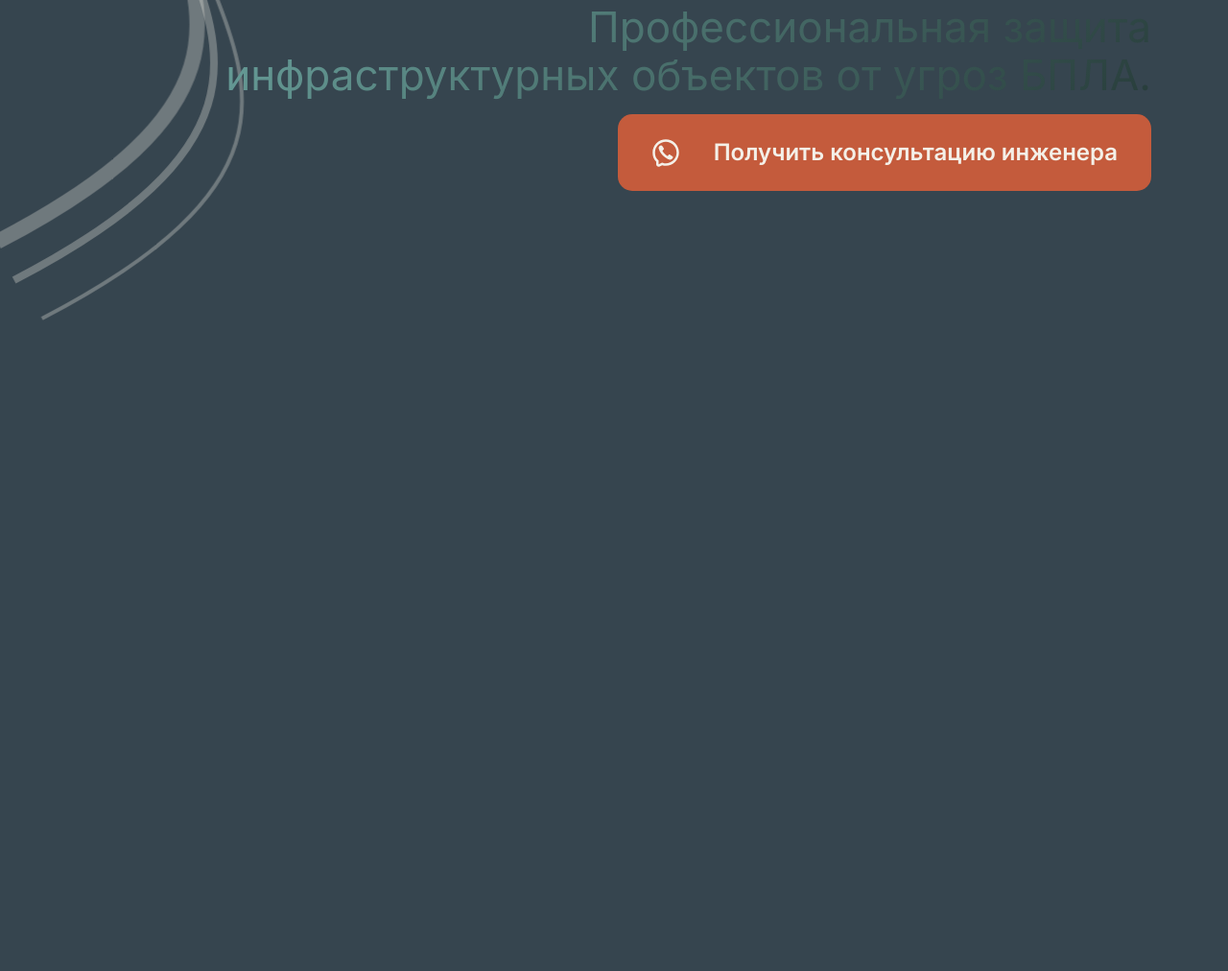
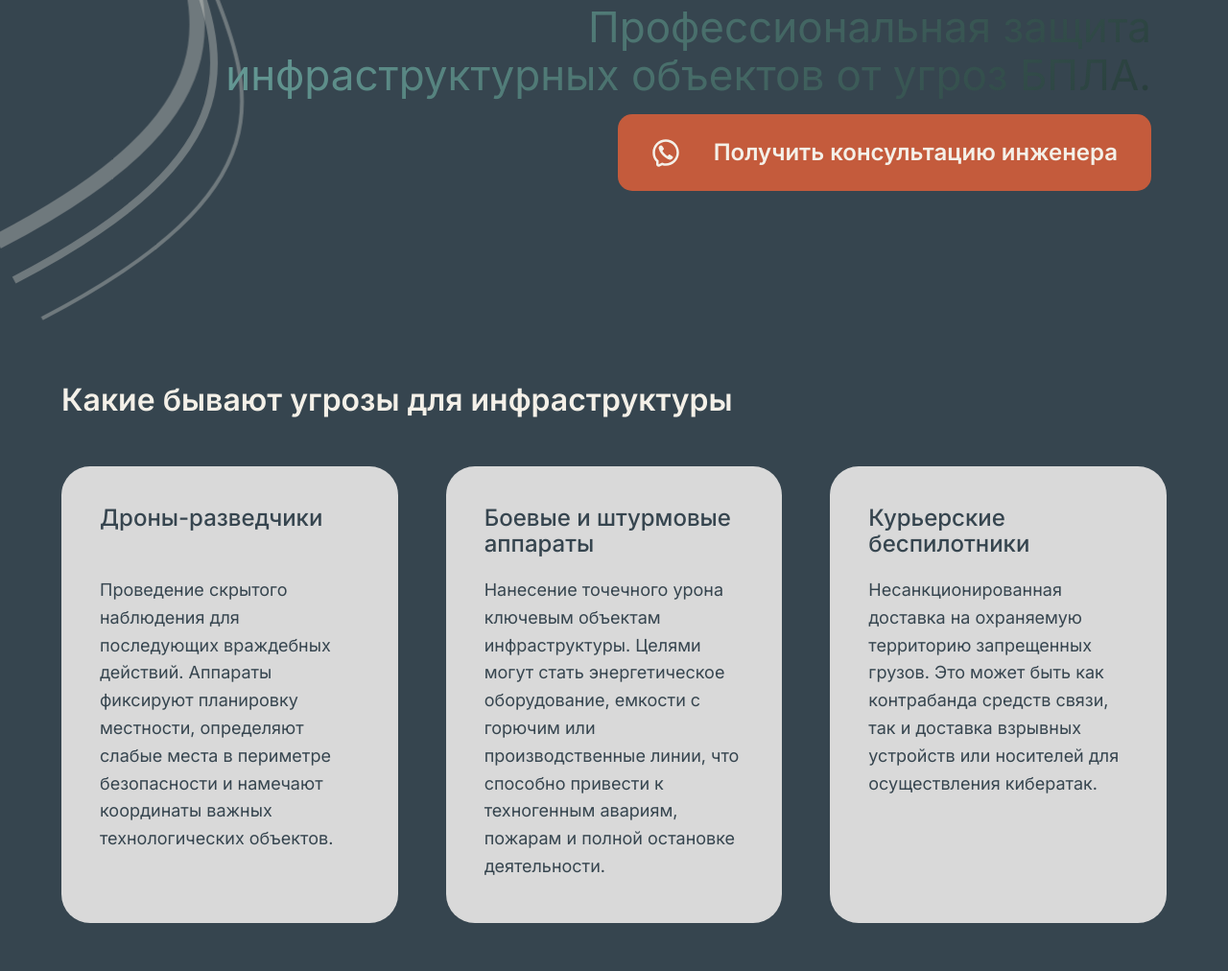
Before and after one commit to DNAYMUSHIN/technoshit, a website built with Vite: page index.html in a window 1280 px wide. Shown: the part 533-1545 px from the top of the page at 96% size. Before the commit the page ends 882 px from the top, so only its background shows below. Built offline with nearby package versions, Linux system fonts and the light colour scheme; files whose address does not match are found by name.

Commit message:
Section added

```diff
--- a/index.html
+++ b/index.html
@@ -73,6 +73,25 @@
       </div>
     </section>
 
+    <div class="section-container">
+      <section class="section">
+        <h2 class="section__title">Какие бывают угрозы для инфраструктуры</h2>
+        <div class="card-container">
+          <div class="card-container__card card">
+            <h3 class="card__title">Дроны-разведчики</h3>
+            <p class="card__subtitle">Проведение скрытого наблюдения для последующих враждебных действий. Аппараты фиксируют планировку местности, определяют слабые места в периметре безопасности и намечают координаты важных технологических объектов.</p>
+          </div>
+          <div class="card">
+            <h3 class="card__title">Боевые и штурмовые аппараты</h3>
+            <p class="card__subtitle">Нанесение точечного урона ключевым объектам инфраструктуры. Целями могут стать энергетическое оборудование, емкости с горючим или производственные линии, что способно привести к техногенным авариям, пожарам и полной остановке деятельности.</p>
+          </div>
+          <div class="card">
+            <h3 class="card__title">Курьерские беспилотники</h3>
+            <p class="card__subtitle">Несанкционированная доставка на охраняемую территорию запрещенных грузов. Это может быть как контрабанда средств связи, так и доставка взрывных устройств или носителей для осуществления кибератак.</p>
+          </div>
+        </div>
+      </section>
+    </div>
 
     <script type="module" src="/src/main.ts"></script>
   </body>
--- a/src/style.scss
+++ b/src/style.scss
@@ -602,3 +602,165 @@ body {
     }
   }
 }
+
+
+.section-container {
+  padding: 75px 0;
+  color: $color-second;
+  position: relative;
+  z-index: 10;
+  background-color: $color-main;
+
+  .section {
+    max-width: 80vw;
+    margin: 0 auto;
+    &__title {
+      @include inter(40px, 600);
+      padding: 0;
+      margin: 0;
+    }
+  }
+}
+
+.card-container {
+  margin-top: 75px;
+  display: grid;
+  grid-template-columns: repeat(3, 1fr);
+  gap: 75px;
+}
+
+.card {
+  background-color: #d9d9d9;
+  color: $color-main;
+  border-radius: 30px;
+  display: grid;
+  grid-template-rows: 1fr 5fr;
+  padding: 0 40px;
+
+
+  &__title {
+    @include inter(30px, 500);
+    margin: 40px 0 0;
+  }
+  &__subtitle {
+    @include inter(24px, 400);
+    line-height: 1.6em;
+    margin: 50px 0;
+  }
+}
+
+
+@media (max-width: 1700px) {
+
+
+  .section-container {
+    padding: 50px 0;
+
+    .section {
+      max-width: 90vw;
+      &__title {
+        @include inter(40px, 600);
+      }
+    }
+  }
+
+  .card-container {
+    margin-top: 50px;
+    display: grid;
+    grid-template-columns: repeat(3, 1fr);
+    gap: 50px;
+  }
+
+  .card {
+    background-color: #d9d9d9;
+    color: $color-main;
+    border-radius: 30px;
+    display: grid;
+    grid-template-rows: 1fr 5fr;
+    padding: 0 40px;
+
+
+    &__title {
+      @include inter(30px, 500);
+      margin: 40px 0 0;
+    }
+    &__subtitle {
+      @include inter(24px, 400);
+      line-height: 1.6em;
+      margin: 50px 0;
+    }
+  }
+
+}
+
+
+@media (max-width: 1400px) {
+
+
+  .section-container {
+    .section {
+      &__title {
+        @include inter(32px, 600);
+      }
+    }
+  }
+
+  .card-container {
+    margin-top: 50px;
+    display: grid;
+    grid-template-columns: repeat(3, minmax(300px, 1fr));
+    gap: 50px;
+  }
+
+  .card {
+    display: grid;
+    grid-template-rows: 1fr 4fr;
+    padding: 0 40px;
+
+
+    &__title {
+      @include inter(24px, 500);
+    }
+    &__subtitle {
+      @include inter(18px, 400);
+      line-height: 1.6em;
+      margin: 20px 0;
+    }
+  }
+
+}
+
+
+@media (max-width: 1400px) {
+  .section-container {
+    .section {
+      &__title {
+        @include inter(32px, 600);
+      }
+    }
+  }
+
+  .card-container {
+    margin-top: 50px;
+    display: grid;
+    grid-template-columns: repeat(3, minmax(300px, 1fr));
+    gap: 50px;
+  }
+
+  .card {
+    display: grid;
+    grid-template-rows: 1fr 4fr;
+    padding: 0 40px;
+
+
+    &__title {
+      @include inter(24px, 500);
+    }
+    &__subtitle {
+      @include inter(18px, 400);
+      line-height: 1.6em;
+      margin: 20px 0;
+    }
+  }
+
+}
```
